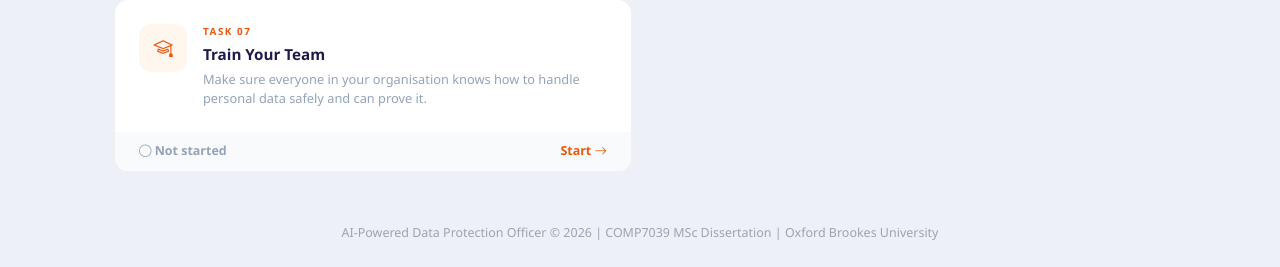
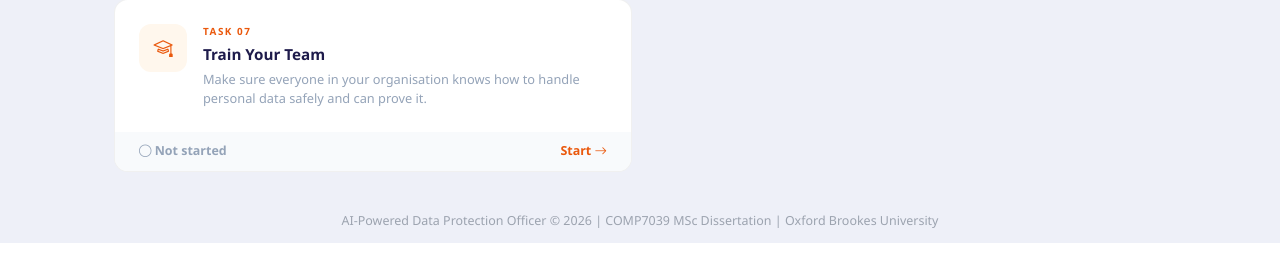
Before and after one commit to khusigit11/AI-powered-DPO, a Flask app: page /checklist in a window 1280 px wide. Shown: the part 841-1108 px from the top of the page. After the commit the page ends 1084 px from the top, so only its background shows below. Run offline with Flask 3, Linux system fonts and the light colour scheme; the visitor is signed in with stand-in values (Sample User, id 1); data that the repository does not hold is empty.

Commit message:
Updated footer spacing

```diff
--- a/app/templates/base.html
+++ b/app/templates/base.html
@@ -210,7 +210,7 @@
         {% block content %}{% endblock %}
     </div>
 
-    <footer>
+        <footer style="margin-top: 0; padding: 12px 24px;">
         AI-Powered Data Protection Officer &copy; 2026 | COMP7039 MSc Dissertation | Oxford Brookes University
     </footer>
 
```
